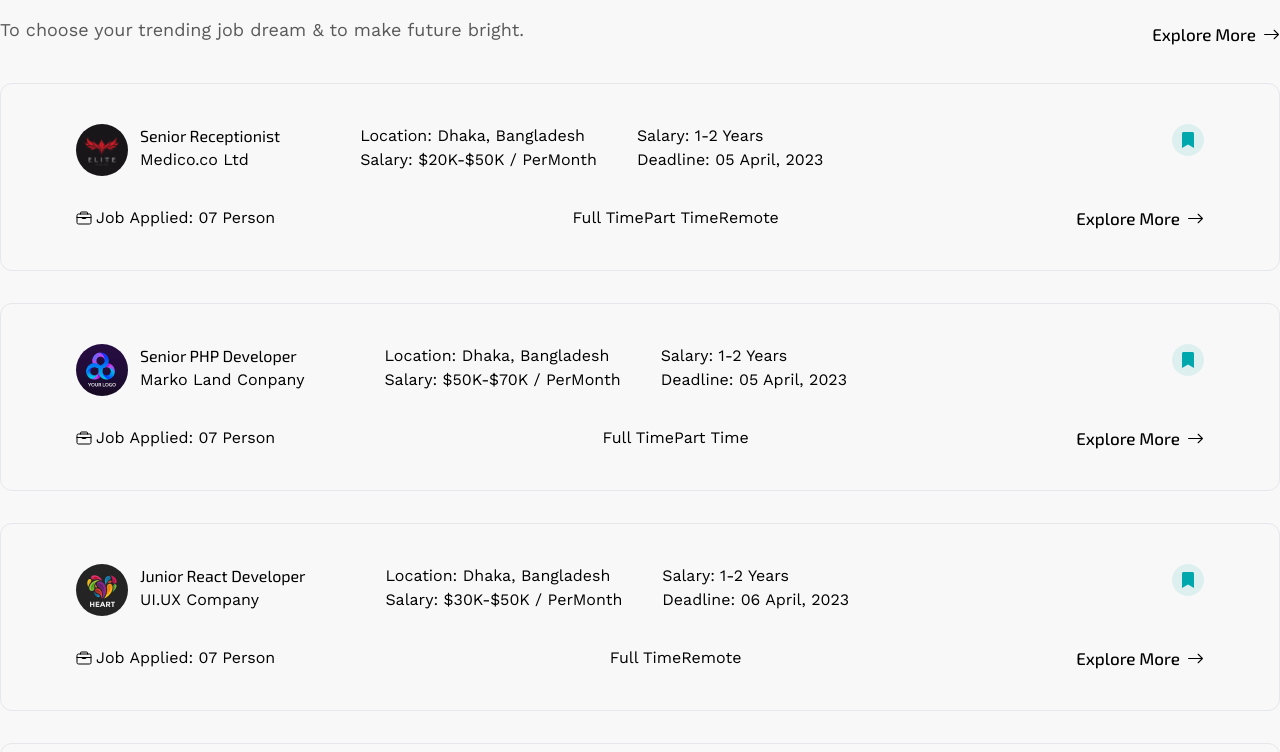
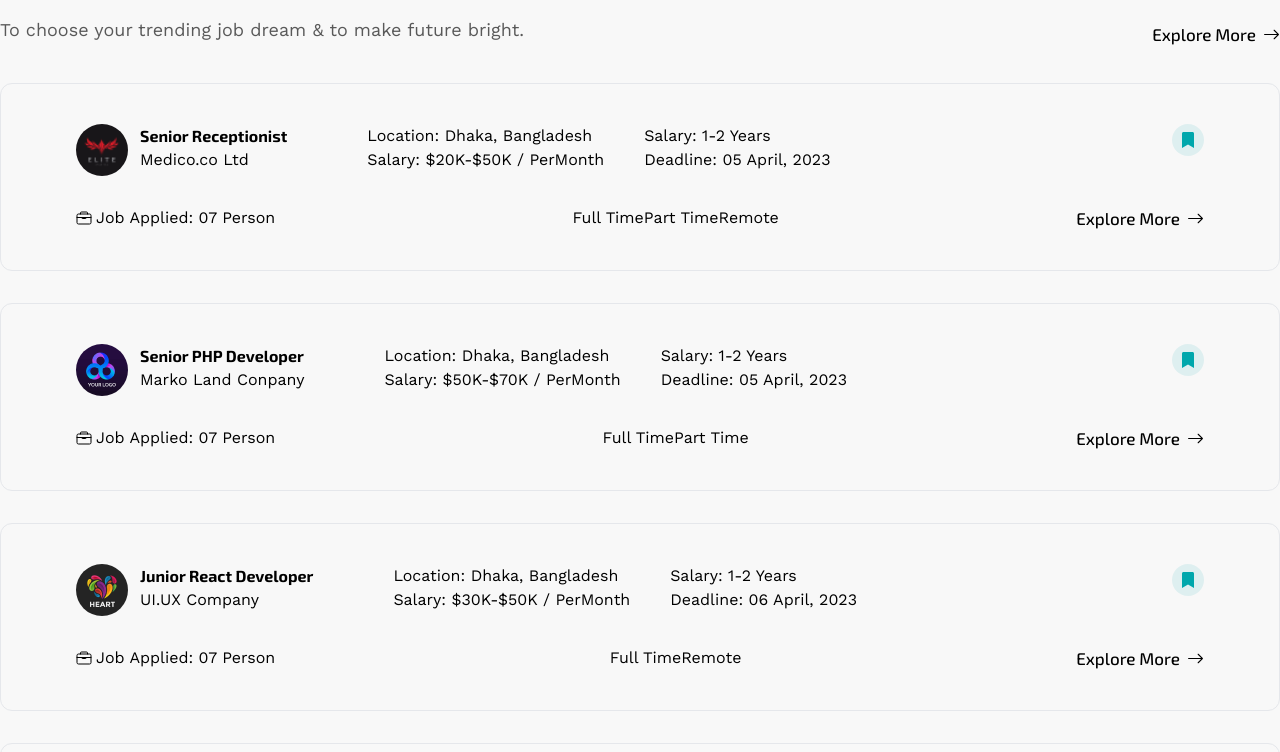
Before and after one commit to programmernizam/job-portal, a React (Vite) app in the folder kormo-sanjog/: page / in a window 1280 px wide. Shown: the part 1800-2552 px from the top of the page. Built offline with nearby package versions, Linux system fonts and the light colour scheme.

Commit message:
[Add] job card component style

```diff
--- a/kormo-sanjog/src/components/Shared/JobCard.jsx
+++ b/kormo-sanjog/src/components/Shared/JobCard.jsx
@@ -29,7 +29,7 @@ export default function JobCard({ job }) {
               className="rounded-full w-[52px] h-[52px]"
             />
             <div className="job_details">
-              <h3>{title}</h3>
+              <h3 className="font-bold">{title}</h3>
               <p>{company}</p>
             </div>
           </div>
```
